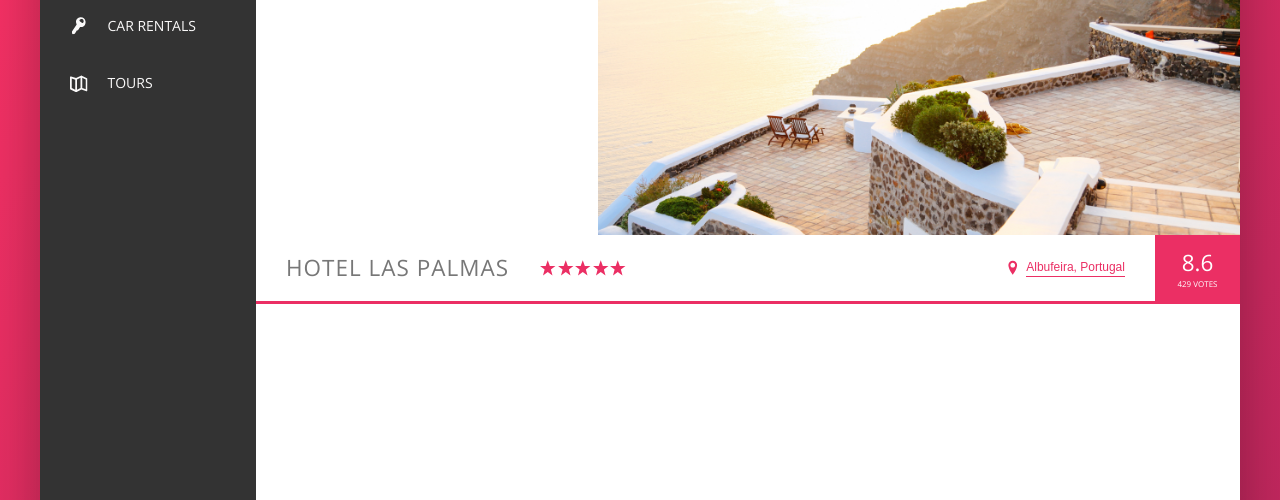
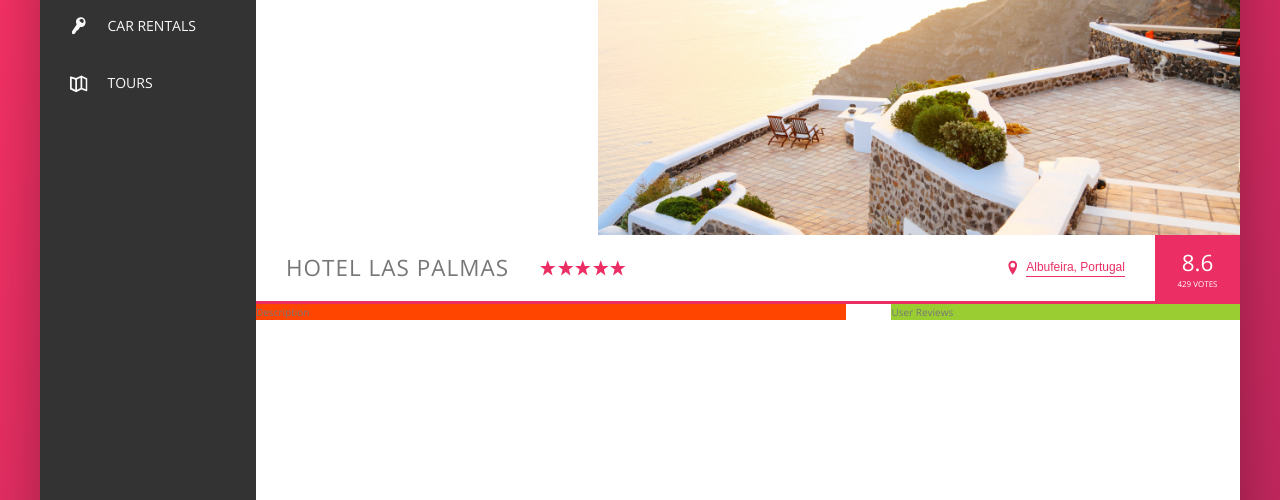
Before and after one commit to goodnewsdaniel/Trillo_App, a website: page index.html in a window 1280 px wide. Shown: the part 300-800 px from the top of the page. Drawn offline with nearby package versions, Linux system fonts and the light colour scheme.

Commit message:
Updated index.html

```diff
--- a/index.html
+++ b/index.html
@@ -168,11 +168,24 @@
                             <div class="overview__rating-average">8.6</div>
                             <div class="overview__rating-count">429 votes</div>
                         </div>
+                    </div>
 
+                    <!-- Overview Details Section -->
+                    <div class="detail">
+
+                        <!-- Description -->
+                        <div class="description">
+                            Description
+
+                        </div>
+
+                        <!-- User Reviews -->
+                        <div class="user-reviews">
+                            User Reviews
+
+                        </div>
 
                     </div>
-
-
 
 
                 </main>
--- a/sass/_layout.scss
+++ b/sass/_layout.scss
@@ -34,3 +34,20 @@
   height: 80rem;
   flex: 1; //This flex-grow property enables the element to fill up the remainder
 }
+
+// ////////////////////////////////
+////// Overview Detail
+.detail {
+  display: flex;
+}
+
+.description {
+  background-color: orangered;
+  flex: 0 0 60%;
+  margin-right: 4.5rem;
+}
+
+.user-reviews {
+  background-color: yellowgreen;
+  flex: 1;
+}
```
Also changed, not shown: css/style.comp.css, css/style.css.
